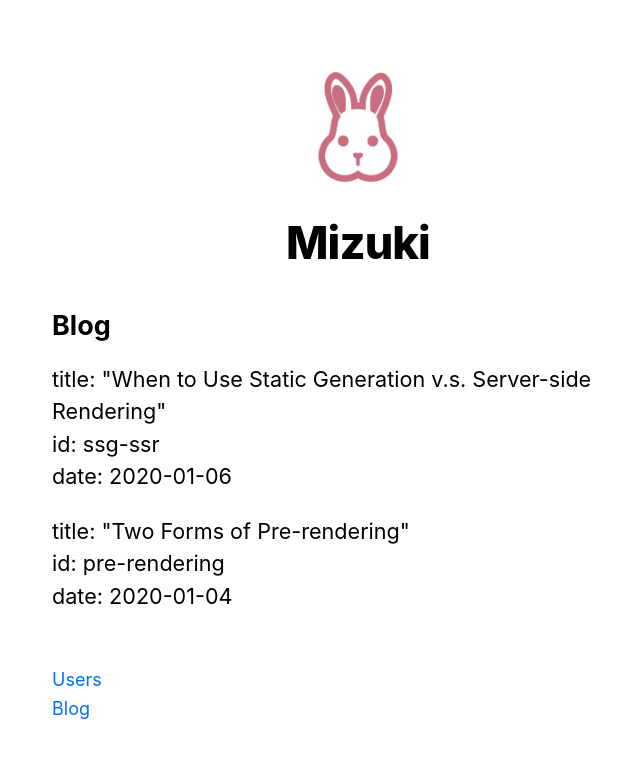
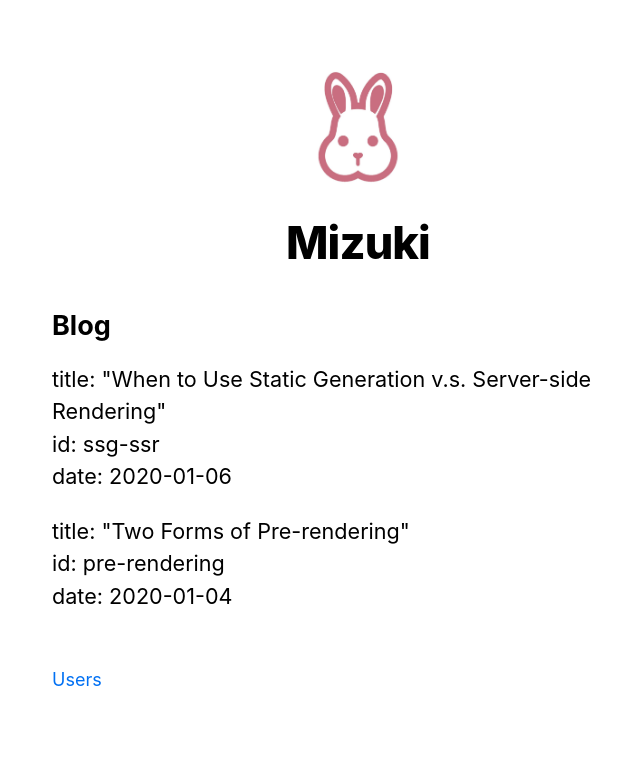
Before and after one commit to MizukiNakamura/nextjs-blog, a Next.js app: page / in a window 1280 px wide. Shown: the top 758 px of the page, without its empty margins (282-922 px from the left). Built offline with nearby package versions, Linux system fonts and the light colour scheme.

Commit message:
Revert "blogページへのリンクを追加"
This reverts commit d20eef21b05e44a95b5e148101de358e148e85e4.

```diff
--- a/components/layout.jsx
+++ b/components/layout.jsx
@@ -77,10 +77,6 @@ export default function Layout({ children, home }) {
           <Link href="/users">
             <a>Users</a>
           </Link>
-          <br />
-          <Link href="/blog">
-            <a>Blog</a>
-          </Link>
         </div>
       )}
     </div>
```
